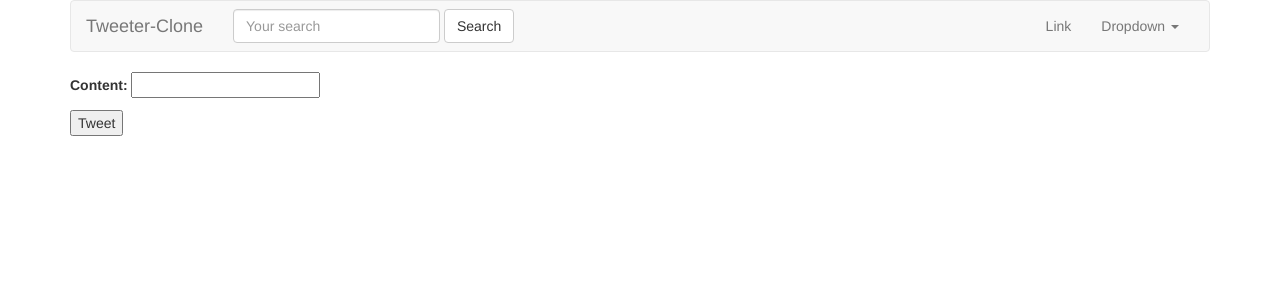
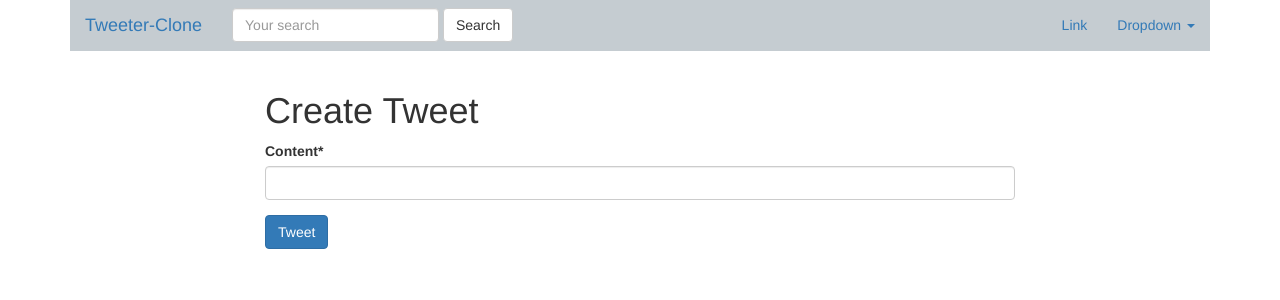
Before and after one commit to youneshenniwrites/Twitter-Clone, a Django app: page /tweets/create/ in a window 1280 px wide. Shown: the top 300 px of the page. Run offline with Django 3.2, Linux system fonts and the light colour scheme; some libraries are stand-ins or nearby versions.

Commit message:
Added tweets to home page and refine the platform using crispy forms

```diff
--- a/src/templates/navbar.html
+++ b/src/templates/navbar.html
@@ -1,4 +1,4 @@
-<nav class="navbar navbar-default">
+<nav class="navbar navbar-light navbar-static-top" style="background-color: #C5CCD1;">
   <div class="container-fluid">
     <!-- Brand and toggle get grouped for better mobile display -->
     <div class="navbar-header">
--- a/src/tweetme/settings/local.py
+++ b/src/tweetme/settings/local.py
@@ -37,6 +37,9 @@ INSTALLED_APPS = [
     'django.contrib.sessions',
     'django.contrib.messages',
     'django.contrib.staticfiles',
+
+    'crispy_forms',
+    'rest_framework',
 
     'tweets',
 ]
@@ -128,3 +131,5 @@ STATICFILES_DIRS = [
 
 # define the storage path for serving static files
 STATIC_ROOT = os.path.join(os.path.dirname(BASE_DIR), "static-serve")
+
+CRISPY_TEMPLATE_PACK = 'bootstrap3'
--- a/src/tweetme/urls.py
+++ b/src/tweetme/urls.py
@@ -20,10 +20,12 @@ from django.conf import settings
 from django.conf.urls.static import static
 
 from .views import home
+from tweets.views import TweetListView
+
 
 urlpatterns = [
     url(r'^admin/', admin.site.urls),
-    url(r'^$', home, name='home'),
+    url(r'^$', TweetListView.as_view(), name='home'),
     url(r'^tweets/', include('tweets.urls', namespace='tweets')),
 ]
 
--- a/src/tweets/templates/tweets/form.html
+++ b/src/tweets/templates/tweets/form.html
@@ -1,5 +1,6 @@
-<form class='form' method='POST' action="">
-   {% csrf_token %}
-    {{ form.as_p }}
-    <input type="submit" value="{{ btn_title }}" />
+{% load crispy_forms_tags %}
+<form class='form' method='POST' action="{% if action_url %}{{ action_url }}{% endif %}">
+    {% csrf_token %}
+    {{ form|crispy }}
+    <input class='btn btn-primary' type="submit" value="{{ btn_title }}" />
 </form>
--- a/src/tweets/templates/tweets/tweet_create.html
+++ b/src/tweets/templates/tweets/tweet_create.html
@@ -1,9 +1,13 @@
 {% extends 'base.html'%}
 
-{% block title %} {{ block.super }} Create {% endblock title %}
+{% block title %} {{ block.super }}Create Tweet {% endblock title %}
+
 
 {% block content %}
-
-{% include "tweets/form.html" with form=form btn_title='Tweet' %}
-
+<div class='row'>
+    <div class='col-sm-8 col-sm-offset-2'>
+        <h1>Create Tweet</h1>
+        {% include "tweets/form.html" with form=form btn_title='Tweet' %}
+    </div>
+</div>
 {% endblock content %}
--- a/src/tweets/templates/tweets/tweet_detail.html
+++ b/src/tweets/templates/tweets/tweet_detail.html
@@ -1,5 +1,6 @@
 {% extends "base.html" %}
 
+{% block title %} {{ block.super }} Details {% endblock title %}
 
 {% block content %}
 <div class='row'>
--- a/src/tweets/urls.py
+++ b/src/tweets/urls.py
@@ -1,5 +1,6 @@
 from django.conf.urls import url
 
+from django.views.generic.base import RedirectView
 
 from .views import (
     TweetCreateView,
@@ -10,7 +11,8 @@ from .views import (
     )
 
 urlpatterns = [
-    url(r'^$', TweetListView.as_view(), name='list'),
+    url(r'^$', RedirectView.as_view(url="/")),
+    url(r'^search/$', TweetListView.as_view(), name='list'),
     url(r'^create/$', TweetCreateView.as_view(), name='create'),
     url(r'^(?P<pk>\d+)/$', TweetDetailView.as_view(), name='detail'),
     url(r'^(?P<pk>\d+)/update/$', TweetUpdateView.as_view(), name='update'),
--- a/src/tweets/views.py
+++ b/src/tweets/views.py
@@ -52,4 +52,6 @@ class TweetListView(ListView):
 
     def get_context_data(self, *args, **kwargs):
         context = super(TweetListView, self).get_context_data(*args, **kwargs)
+        context['create_form'] = TweetModelForm()
+        context['create_url'] = reverse_lazy("tweets:create")
         return context
```
Also changed, not shown: src/tweets/templates/tweets/tweet_list.html (+13 -5 lines), src/db.sqlite3.
